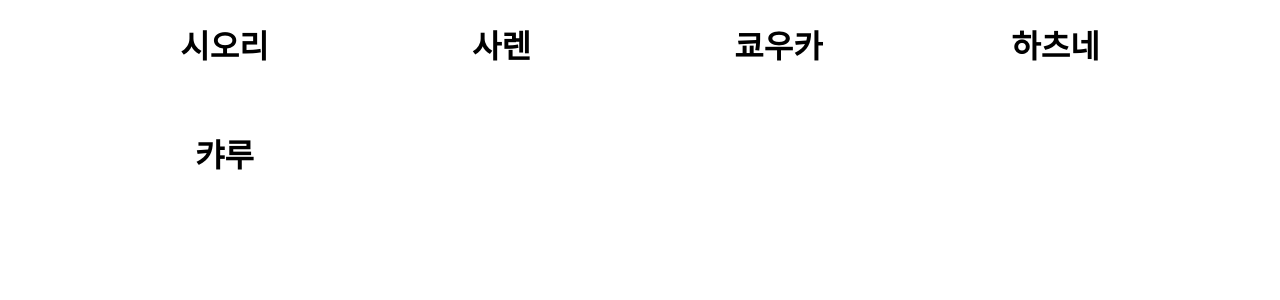
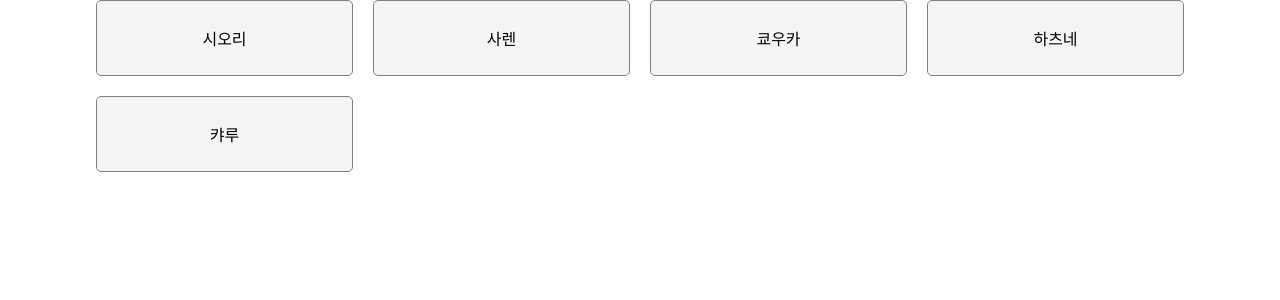
Before and after one commit to pica4500/React_practice, a React (Create React App) app: page / in a window 1280 px wide. Shown: the top 300 px of the page. Built offline with nearby package versions, Linux system fonts and the light colour scheme.

Commit message:
add card style and move resposibility from card list  to card component

```diff
--- a/src/components/card-list/card-list.component.jsx
+++ b/src/components/card-list/card-list.component.jsx
@@ -1,10 +1,11 @@
 import React from 'react';
 import './card-list.styles.css'
+import { Card } from '../card/card.component';
 
 export const CardList = (props) => (
     <div className='card-list'>
         {props.characters.map(character => (
-            <h1 key={character.id}> {character.name} </h1>
+            <Card key={character.id} character={character} />
         ))}
     </div>
 );
--- /dev/null
+++ b/src/components/card/card.component.jsx
@@ -0,0 +1,8 @@
+import React from 'react';
+import './card.styles.css'
+
+export const Card = (props) => (
+    <div>
+        <div className='card-container'>{props.character.name}</div>
+    </div>
+)
--- /dev/null
+++ b/src/components/card/card.styles.css
@@ -0,0 +1,16 @@
+.card-container{
+    display: flex;
+    flex-direction: column;
+    background-color: whitesmoke;
+    border: 1px solid grey;
+    border-radius: 5px;
+    padding: 25px;
+    cursor: pointer;
+    backface-visibility: hidden;
+    transform: translateZ(0);
+    transition: transform 0.25s ease-out;
+}
+
+.card-container:hover{
+    transform: scale(1.05);
+}
```
